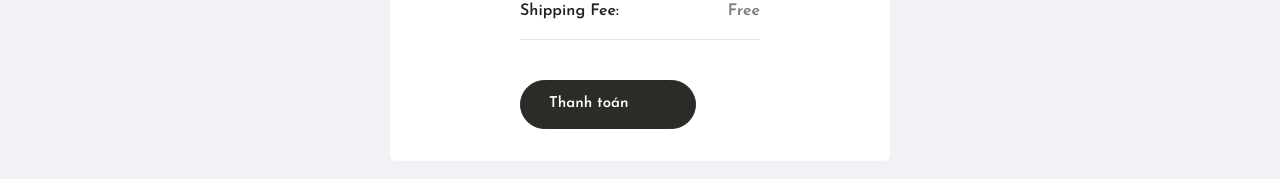
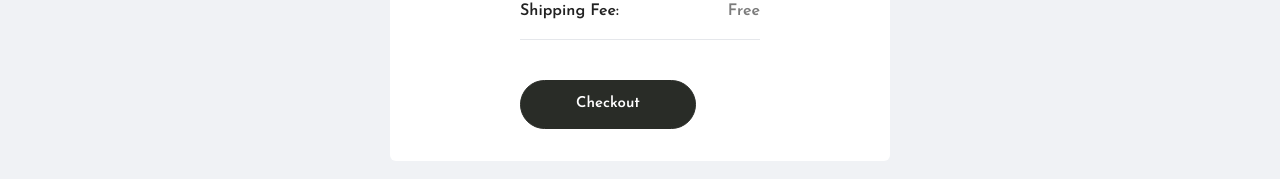
Before and after one commit to anhchi7103/ecommerce, a React (Vite) app in the folder frontend/: page /cart-page in a window 1280 px wide. Shown: the part 398-577 px from the top of the page. Built offline with nearby package versions, Linux system fonts and the light colour scheme; no server answers.

Commit message:
minor change

```diff
--- a/frontend/src/components/CartItems.jsx
+++ b/frontend/src/components/CartItems.jsx
@@ -74,7 +74,7 @@ const CartItems = () => {
                             </div>
                             <hr />
                         </div>
-                        <NavLink to="/checkout" className='btn_dark_rounded w-44'>Thanh toán</NavLink>
+                        <NavLink to="/checkout" className='btn_dark_rounded w-44 flexCenter'>Checkout</NavLink>
                     </div>
                 </div>
             </div>
--- a/frontend/src/pages/Checkout.jsx
+++ b/frontend/src/pages/Checkout.jsx
@@ -52,7 +52,6 @@ export default function Checkout() {
     useEffect(() => {
         if (mergedCartItems.length === 0) return;
         const firstProduct = mergedCartItems[0];
-        console.log("firstProduct is:", firstProduct);
 
         if (!firstProduct?.shop_id) {
             return;
```
Also changed, not shown: 1 other file (tests, documents, lock files or other folders).
